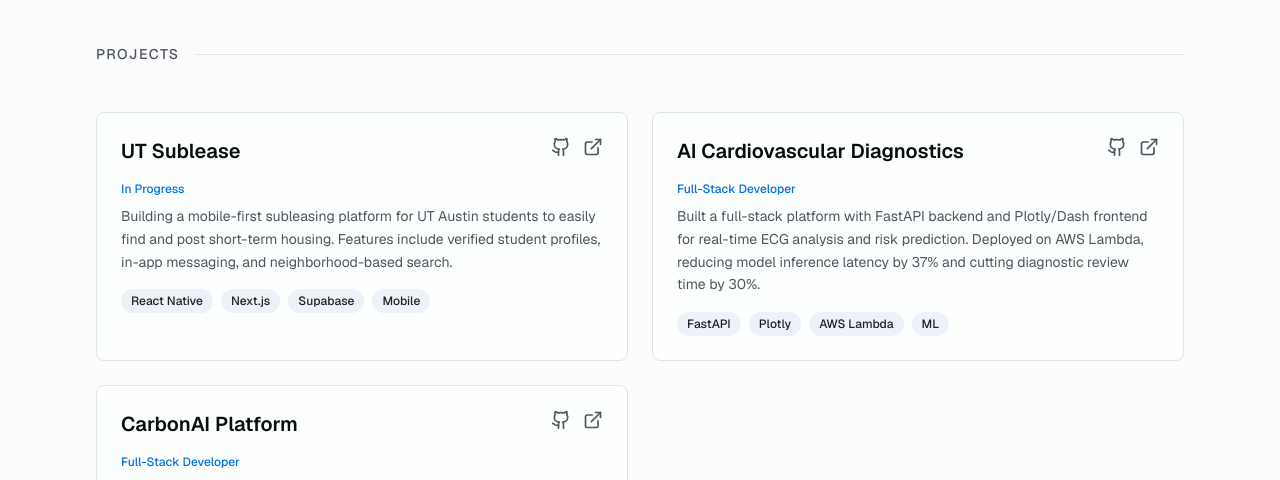
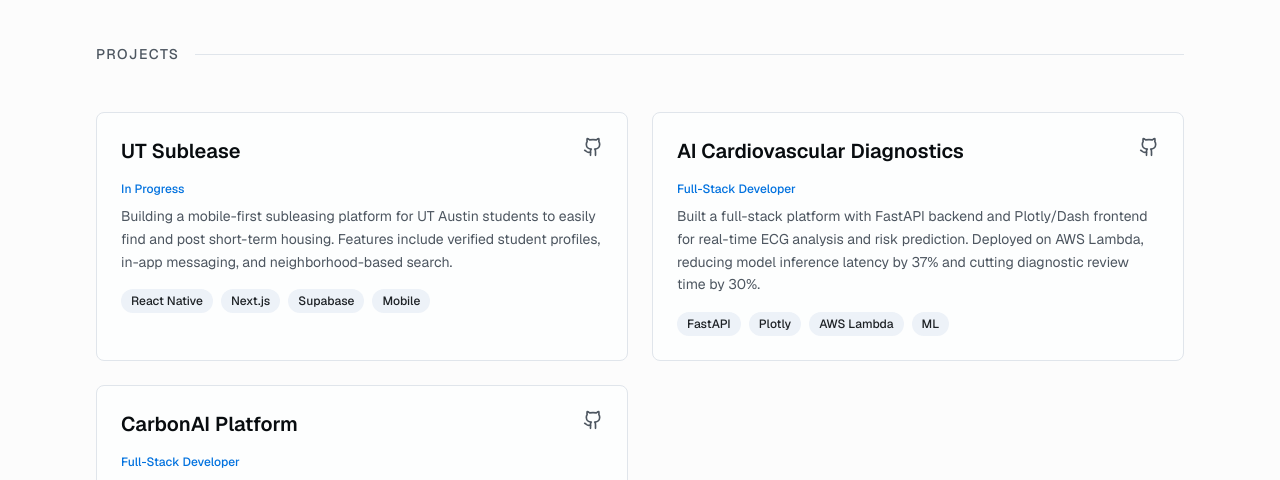
Before and after one commit to abhithiaga/PersonalWebsite, a Next.js app: page / in a window 1280 px wide. Shown: the part 1320-1800 px from the top of the page. Built offline with nearby package versions, Linux system fonts and the light colour scheme.

Commit message:
feat: simplify project links to GitHub only
Remove external link icon and clean up unused imports.

Co-authored-by: Abhi Thiaga <173403467+abhithiaga@users.noreply.github.com>

```diff
--- a/components/projects.tsx
+++ b/components/projects.tsx
@@ -1,7 +1,7 @@
 "use client"
 
 import { useState } from "react"
-import { ExternalLink, Github, ArrowUpRight } from "lucide-react"
+import { Github, ArrowUpRight } from "lucide-react"
 import Link from "next/link"
 import { cn } from "@/lib/utils"
 
@@ -152,22 +152,13 @@ function FeaturedProjectCard({
         <h3 className="text-xl font-semibold text-foreground group-hover:text-primary transition-colors">
           {project.title}
         </h3>
-        <div className="flex items-center gap-3">
-          <Link
+        <Link
             href={project.github}
             className="text-muted-foreground hover:text-foreground transition-colors"
             aria-label={`View ${project.title} on GitHub`}
           >
             <Github className="w-5 h-5" />
           </Link>
-          <Link
-            href={project.link}
-            className="text-muted-foreground hover:text-foreground transition-colors"
-            aria-label={`Visit ${project.title}`}
-          >
-            <ExternalLink className="w-5 h-5" />
-          </Link>
-        </div>
       </div>
 
       <p className="text-xs font-medium text-primary mb-2">{project.role}</p>
@@ -202,7 +193,7 @@ function ProjectRow({
 }) {
   return (
     <Link
-      href={project.link}
+      href={project.github}
       className={cn(
         "group flex items-center justify-between py-4 px-4 -mx-4 rounded-lg transition-all duration-200",
         isHovered && "bg-secondary/50"
```
